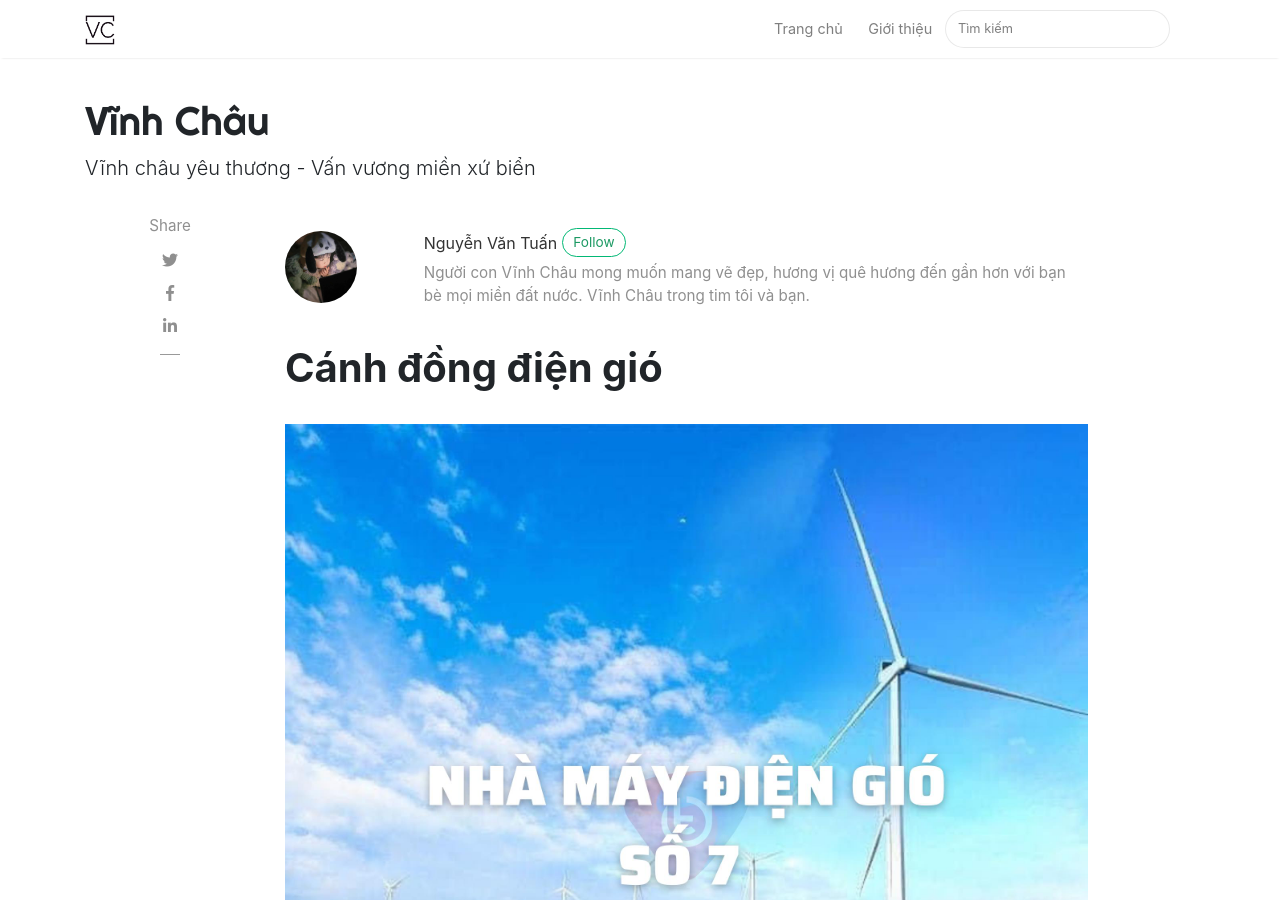
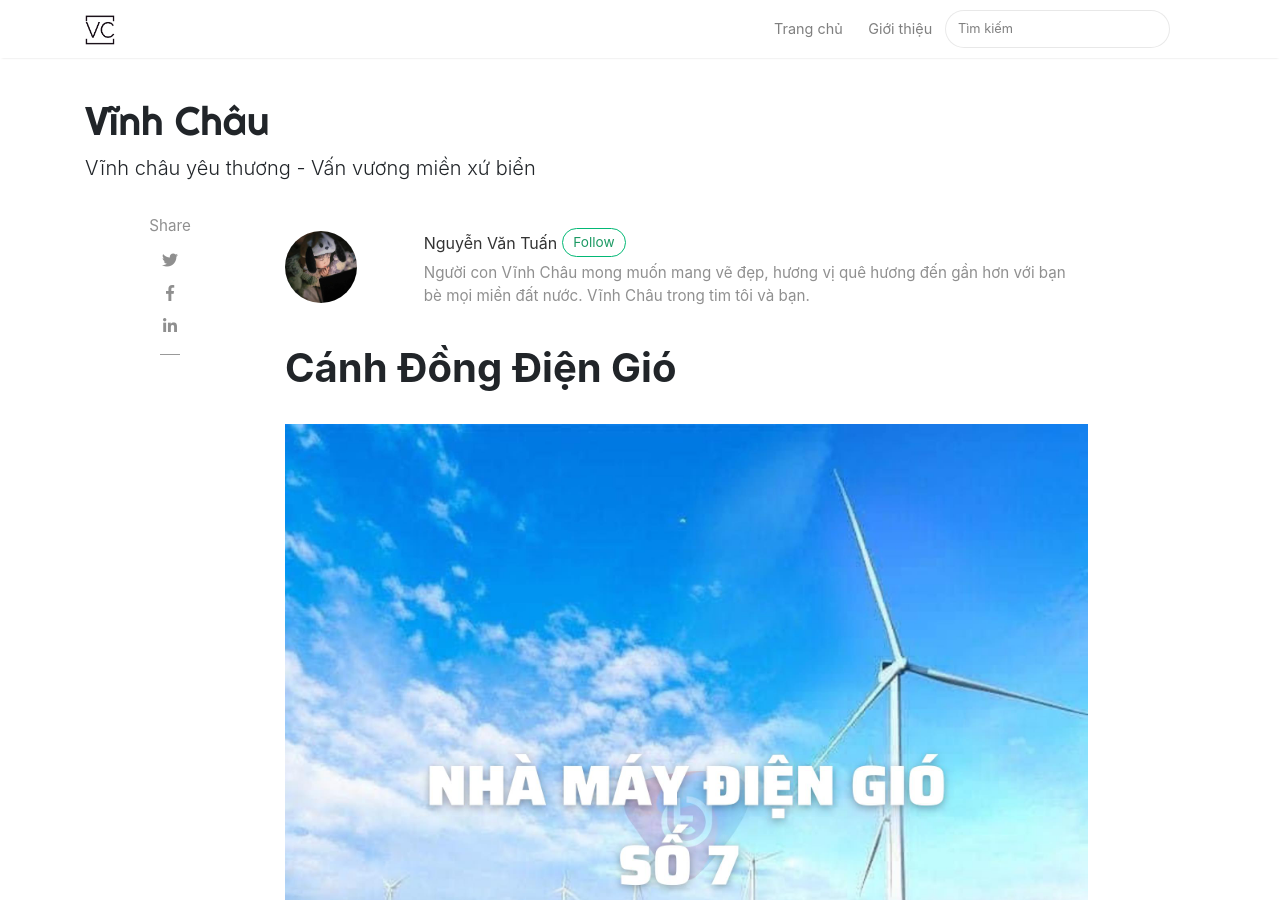
Before and after one commit to txvinhchau/txvinhchau.github.io, a Jekyll site: the page built from _posts/2023-12-09-dien-gio.md, in a window 1280 px wide and 900 px high. Built offline with Jekyll 4.4.1, drawn with Linux system fonts in a browser that asks for light colours; nearby versions of some CDN libraries; comment, search, counter and statistics services are not loaded.

```diff
--- a/_posts/2023-12-09-dien-gio.md
+++ b/_posts/2023-12-09-dien-gio.md
@@ -1,6 +1,6 @@
 ---
 layout: post
-title: "Cánh đồng điện gió"
+title: "Cánh Đồng Điện Gió"
 author: bt
 categories: [check-in, thiên nhiên]
 tags: [red, yellow]
```
